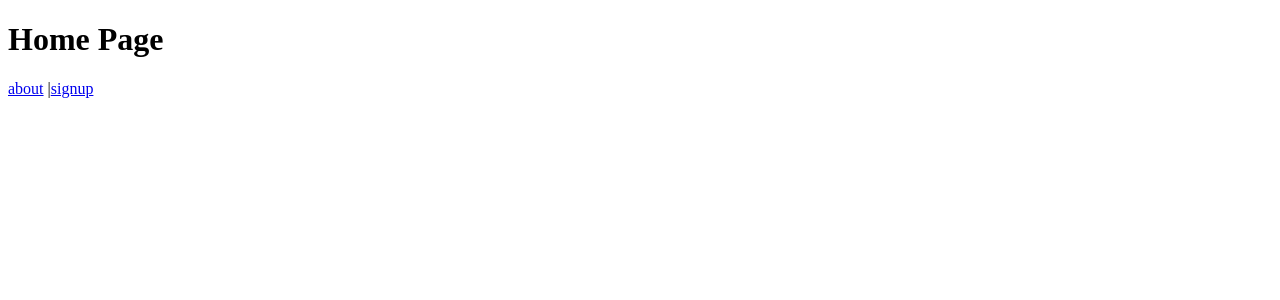
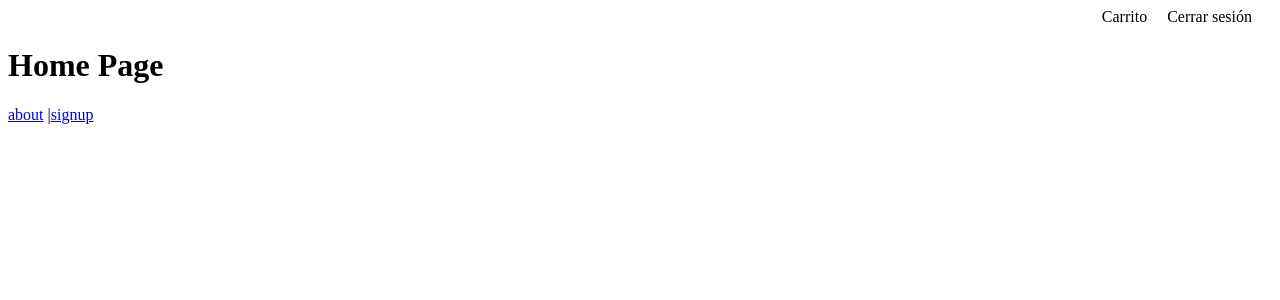
Before and after one commit to Cjorgc/ecommerce-front, a React (Vite) app: page /#/ in a window 1280 px wide. Shown: the top 300 px of the page. Built offline with nearby package versions, Linux system fonts and the light colour scheme.

Commit message:
added header and styles refactor

```diff
--- /dev/null
+++ b/src/components/Header.tsx
@@ -0,0 +1,36 @@
+import { FC } from 'react';
+import { Link } from "react-router-dom";
+import { logout } from "../auth/auth";
+
+const Header: FC = () => {
+    return (<div >
+        <nav >
+            <ul style={styles.container}>
+                <li style={styles.item}><Link to="/cart" style={styles.link}>Carrito</Link></li>
+                <li style={styles.item}><Link to='/login' onClick={logout} style={styles.link}>Cerrar sesión</Link></li>
+            </ul>
+        </nav>
+    </div>);
+};
+
+const styles = {
+    container: {
+        display: 'flex',
+        justifyContent: 'flex-end',
+        listStyle: 'none',
+        margin: 0,
+        padding: 0,
+    },
+    item: {
+        display: 'inline-block',
+        marginRight: '20px',
+    },
+    link: {
+        textDecoration: 'none',
+        color: '#000'
+    },
+    label: {
+
+    }
+}
+export default Header;
--- a/src/components/ItemCard.tsx
+++ b/src/components/ItemCard.tsx
@@ -24,25 +24,36 @@ const ItemCard: FC<Props> = (props) => {
     }
 
     return (<>
-        <div style={ {
-            display: "flex",
-            justifyContent: "space-between",
-            backgroundColor: '#DFF',
-            padding: 10,
-            marginTop: 10,
-            borderRadius: 15
-        } }>
+        <div style={ styles.container }>
             <div>
-                <h2 style={ { margin: 0 } }>{ props.name }</h2>
+                <h2 style={ styles.name }>{ props.name }</h2>
                 <p>detalle del plato</p>
                 <p>${ props.price }</p>
                 <button onClick={ handleOnBuy }>Add to Cart</button>
             </div>
-            <div style={ { alignSelf: "center" } }>
-                <img src={ props.thumbnail } alt="plate image" style={ { width: 100, height: 100, borderRadius: 10 } }/>
+            <div style={ styles.imageContainer }>
+                <img src={ props.thumbnail } alt="plate image" style={ styles.img }/>
             </div>
         </div>
     </>);
 };
 
+const styles = {
+    container: {
+        display: "flex",
+        justifyContent: "space-between",
+        backgroundColor: '#DFF',
+        padding: 10,
+        marginTop: 10,
+        borderRadius: 15
+    },
+    name: { margin: 0 },
+    imageContainer: { alignSelf: "center" },
+    img: {
+        width: 100,
+        height: 100,
+        borderRadius: 10
+    }
+}
+
 export default ItemCard;
--- a/src/main.tsx
+++ b/src/main.tsx
@@ -7,12 +7,14 @@ import About from "./pages/About";
 import Login from "./pages/Login";
 import Catalog from "./pages/Catalog";
 import "./styles.css";
+import Header from "./components/Header";
 
 ReactDOM.createRoot(document.getElementById('root') as HTMLElement).render(
     <React.StrictMode>
             <HashRouter>
+                <Header />
                 <Routes>
-                    <Route path="/" element={ <Home/> }></Route>
+                    <Route path="/" element={ <Home/> } />
                     <Route path="/about" element={ <About/> }/>
                     <Route path="/signup" element={ <SignUp/> }/>
                     <Route path="/login" element={ <Login/> }/>
```
